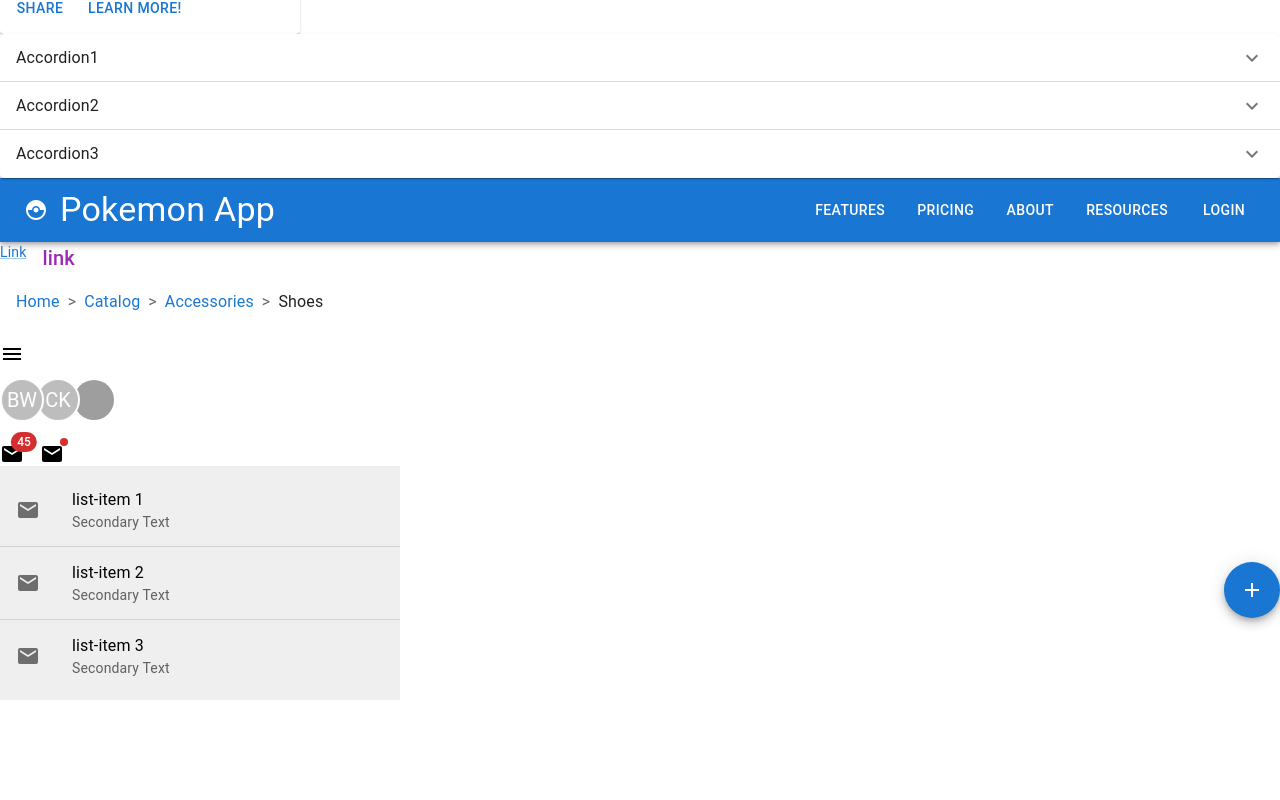
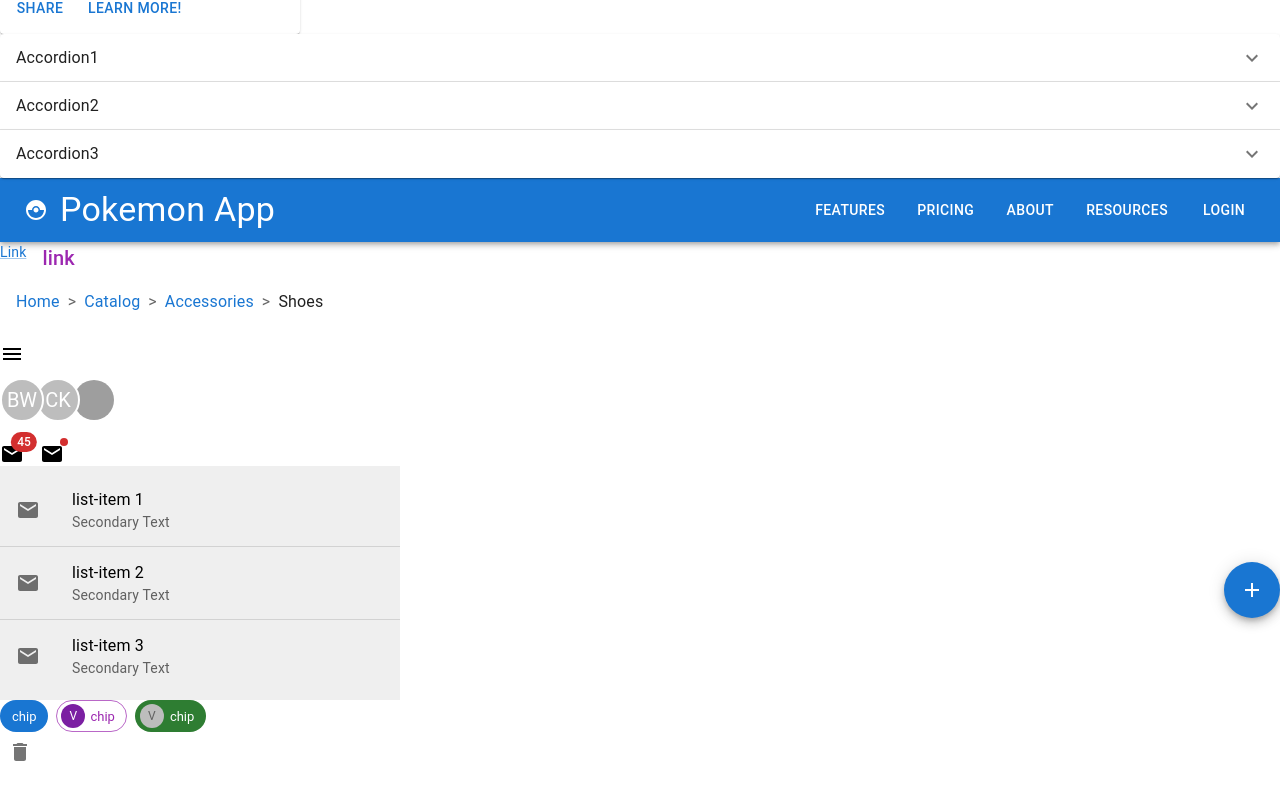
Before and after one commit to YuvRaj6392/Mui, a React (Create React App) app: page / in a window 1280 px wide. Shown: the part 2098-2898 px from the top of the page. Built offline with nearby package versions, Linux system fonts and the light colour scheme; grey boxes are pictures that could not be loaded.

Commit message:
added tooltip and chip

```diff
--- a/src/App.js
+++ b/src/App.js
@@ -23,6 +23,8 @@ import MuiBottomNavigation from './components/MuiBottomNavigation';
 import MuiAvatar from './components/MuiAvatar';
 import MuiBadge from './components/MuiBadge';
 import MuiList from './components/MuiList';
+import MuiChips from './components/MuiChips'
+import MuiToolTip from './components/MuiToolTip';
 function App() {
   return (
     <div style={{marginBottom:"100px",marginTop:"50px"}}>
@@ -51,6 +53,8 @@ function App() {
     <MuiAvatar />
     <MuiBadge />
     <MuiList />
+    <MuiChips />
+    <MuiToolTip />
     </div>
   );
 }
--- /dev/null
+++ b/src/components/MuiChips.js
@@ -0,0 +1,13 @@
+import React from 'react'
+import { Stack,Chip,Avatar } from '@mui/material'
+export default function MuiChips() {
+  return (
+    <Stack  direction='row' spacing={1} >
+    <Chip label='chip' color='primary'  size='large'/>
+    <Chip label='chip' color='secondary'  size='large' variant='outlined' avatar={<Avatar>V</Avatar>}/>
+    <Chip label='chip' color='success'  size='large'  avatar={<Avatar>V</Avatar>}/>
+
+
+    </Stack>
+  )
+}
--- /dev/null
+++ b/src/components/MuiToolTip.js
@@ -0,0 +1,12 @@
+import React from 'react'
+import { Tooltip,IconButton } from '@mui/material'
+import DeleteIcon from '@mui/icons-material/Delete'
+export default function MuiToolTip() {
+  return (
+   <Tooltip title='delete' placement='right' arrow>
+    <IconButton>
+        <DeleteIcon />
+    </IconButton>
+   </Tooltip>
+  )
+}
```
